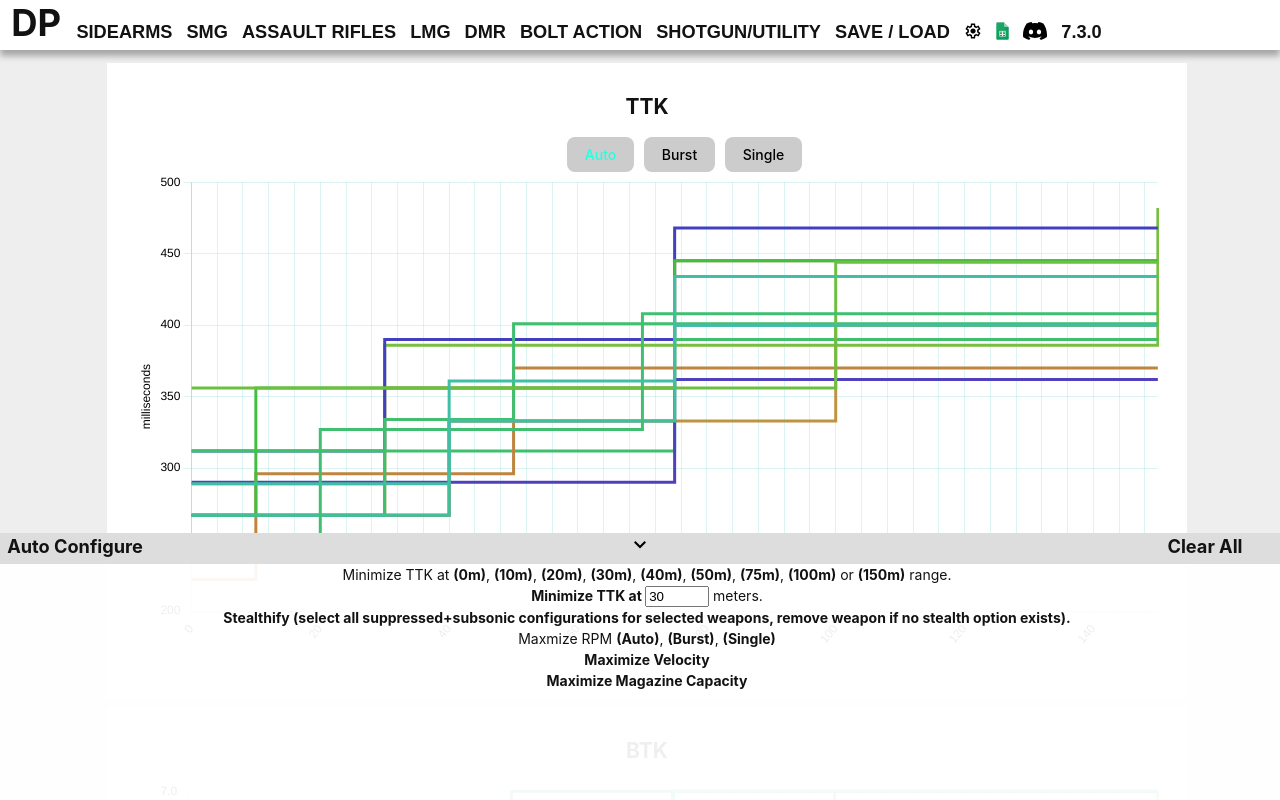
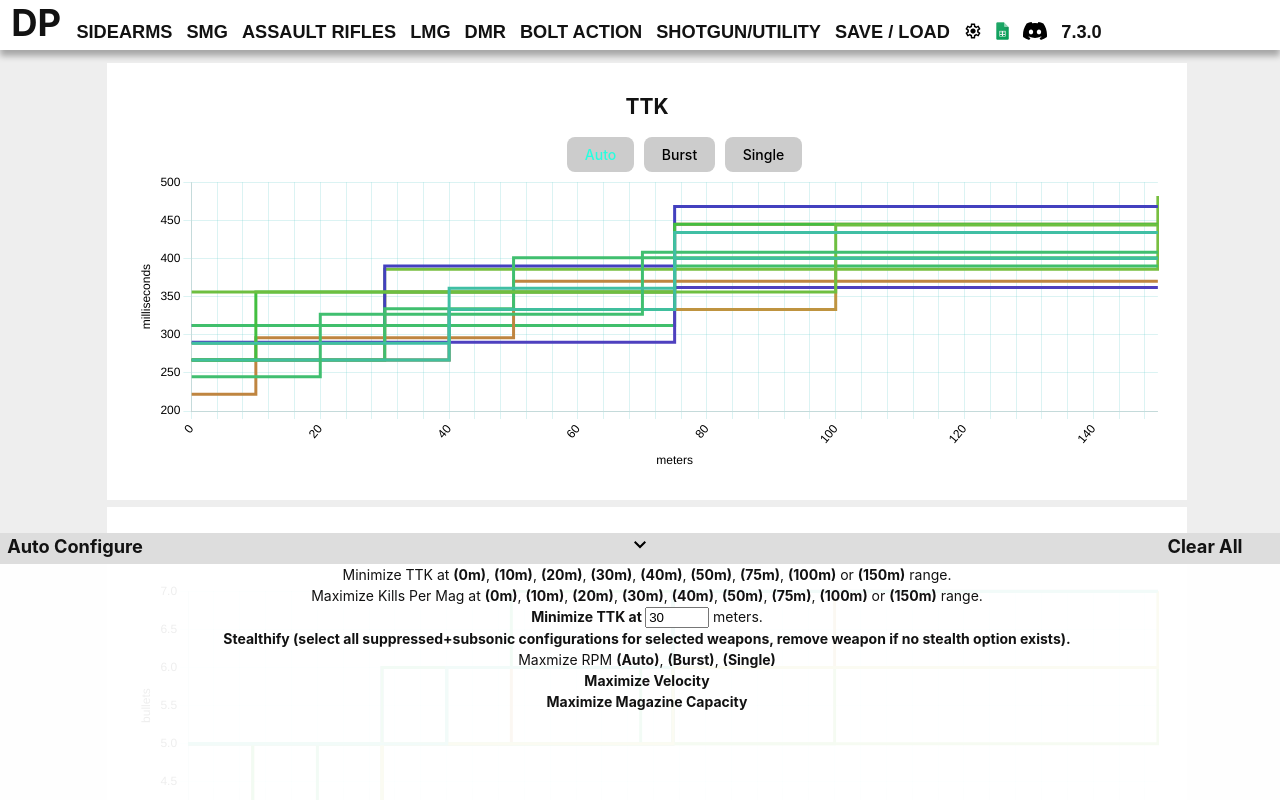
Before and after one commit to keipes/diceplz, a React (Vite) app: page / in a window 1280 px wide. Both pictures are taken after a click on the element "Auto Configure". Shown: the top 800 px of the page. Built offline with nearby package versions, Linux system fonts and the light colour scheme.

Commit message:
Add kills-per-mag chart

```diff
--- a/src/Components/App.css
+++ b/src/Components/App.css
@@ -18,7 +18,7 @@
 .chart-container {
   position: relative;
   /* height: 30vh; */
-  height: 500px;
+  height: 300px;
   width: 80vw;
   max-width: 1280px;
 }
--- a/src/Components/App.tsx
+++ b/src/Components/App.tsx
@@ -19,7 +19,6 @@ import {
   BarController,
   // Legend,
 } from "chart.js";
-import { GetStatsForConfiguration } from "../Data/WeaponData.ts";
 import VelocityChart from "./Charts/VelocityChart.tsx";
 import TopNav from "./Nav/TopNav.tsx";
 import {
@@ -42,6 +41,7 @@ import {
   StatScorer,
   WeaponConfigurations,
 } from "../Data/WeaponConfiguration.ts";
+import KillsPerMagChart from "./Charts/KillsPerMagChart.tsx";
 
 ChartJS.register(
   CategoryScale,
@@ -251,7 +251,6 @@ function App() {
             <TTKChart
               weaponConfigurations={weaponConfigurations}
               settings={settings}
-              rpmSelector={"rpmAuto"}
               modifiers={modifiers}
               title={"TTK"}
             />
@@ -260,22 +259,6 @@ function App() {
               modifiers={modifiers}
               settings={settings}
             />
-            {/* <TTKChart
-            weaponConfigurations={weaponConfigurations}
-            requiredRanges={requiredRanges}
-            highestRangeSeen={highestRangeSeen}
-            rpmSelector={"rpmSingle"}
-            modifiers={modifiers}
-            title={"TTK Single"}
-          />
-          <TTKChart
-            weaponConfigurations={weaponConfigurations}
-            requiredRanges={requiredRanges}
-            highestRangeSeen={highestRangeSeen}
-            rpmSelector={"rpmBurst"}
-            modifiers={modifiers}
-            title={"TTK Burst"}
-          /> */}
             <DamageChart
               weaponConfigurations={weaponConfigurations}
               modifiers={modifiers}
@@ -297,6 +280,11 @@ function App() {
               weaponConfigurations={weaponConfigurations}
               settings={settings}
             />
+            <KillsPerMagChart
+              weaponConfigurations={weaponConfigurations}
+              settings={settings}
+              modifiers={modifiers}
+            ></KillsPerMagChart>
           </div>
         </ThemeContext.Provider>
       </ConfiguratorContext.Provider>
--- /dev/null
+++ b/src/Components/Charts/KillsPerMagChart.tsx
@@ -0,0 +1,165 @@
+import { Line } from "react-chartjs-2";
+import type { ChartData, ChartOptions } from "chart.js";
+import StringHue, { ConfigAmmoColor } from "../../Util/StringColor.ts";
+import { GetStatsForConfiguration } from "../../Data/WeaponData.ts";
+import { WeaponConfiguration } from "../WeaponConfigurator/WeaponConfigurator.tsx";
+import { ConfigDisplayName } from "../../Util/LabelMaker.ts";
+import { Modifiers } from "../../Data/ConfigLoader.ts";
+import { BTK } from "../../Util/Conversions.ts";
+import RequiredRanges from "../../Util/RequiredRanges.ts";
+import ChartHeader from "./ChartHeader.tsx";
+import { Settings } from "../../Data/SettingsLoader.ts";
+import { useContext } from "react";
+import { ThemeContext } from "../App.tsx";
+import { GenerateScales } from "../../Util/ChartCommon.ts";
+import { GetCapacity } from "./SharedTypes.ts";
+
+interface KillsPerMagChartProps {
+  weaponConfigurations: Map<string, WeaponConfiguration>;
+  modifiers: Modifiers;
+  settings: Settings;
+}
+
+function KillsPerMagChart(props: KillsPerMagChartProps) {
+  const theme = useContext(ThemeContext);
+  const datasets = [];
+  const requiredRanges = RequiredRanges(
+    props.weaponConfigurations,
+    (config, damage) => {
+      return BTK(config, props.modifiers, damage);
+    }
+  );
+  const highestRangeSeen = Math.max(...requiredRanges);
+  const configColors = new Map();
+  for (const [_id, config] of props.weaponConfigurations) {
+    if (!config.visible) continue;
+    const stats = GetStatsForConfiguration(config);
+    const data = [];
+    let lastDamage = 0;
+    let lastRange = 0;
+    let range = 0;
+    let damage = 0;
+    for (let dropoff of stats.dropoffs) {
+      damage = Math.floor(
+        GetCapacity({
+          config: config,
+          stats: stats,
+        }) / BTK(config, props.modifiers, dropoff.damage)
+      );
+      range = dropoff.range;
+      for (let i = lastRange + 1; i < range; i++) {
+        if (requiredRanges.has(i)) {
+          data.push(lastDamage);
+        } else {
+          data.push(null);
+        }
+      }
+      lastDamage = damage;
+      lastRange = range;
+      if (requiredRanges.has(range)) {
+        data.push(lastDamage);
+      } else {
+        data.push(null);
+      }
+    }
+    if (damage > 0) {
+      for (let i = range + 1; i < highestRangeSeen; i++) {
+        if (requiredRanges.has(i)) {
+          data.push(damage);
+        } else {
+          data.push(null);
+        }
+      }
+      if (range != highestRangeSeen) {
+        data.push(damage);
+      }
+    }
+    const label = ConfigDisplayName(config);
+    if (props.settings.useAmmoColorsForGraph) {
+      configColors.set(label, ConfigAmmoColor(config));
+    } else {
+      configColors.set(label, "hsl(" + StringHue(label) + ", 50%, 50%)");
+    }
+    datasets.push({
+      label: label,
+      data: data,
+      fill: false,
+      borderColor: configColors.get(label),
+      tension: 0.1,
+      stepped: true,
+    });
+  }
+
+  const labels = [];
+  for (let i = 0; i <= highestRangeSeen; i++) {
+    if (requiredRanges.has(i) || i == highestRangeSeen) {
+      labels.push(i);
+    } else {
+      labels.push("");
+    }
+  }
+  const chartData: ChartData<"line"> = {
+    labels: labels,
+    datasets: datasets,
+  };
+  const options: ChartOptions<"line"> = {
+    maintainAspectRatio: false,
+    animation: false,
+    spanGaps: true,
+    interaction: {
+      intersect: false,
+      mode: "index",
+    },
+    elements: {
+      point: {
+        radius: 0,
+      },
+    },
+    plugins: {
+      tooltip: {
+        backgroundColor: theme.tooltipBg,
+        bodyColor: theme.tooltipBody,
+        titleColor: theme.tooltipTitle,
+        position: "myCustomPositioner",
+        itemSort: function (a, b) {
+          return (b.raw as number) - (a.raw as number);
+        },
+        callbacks: {
+          labelColor: (ctx) => {
+            return {
+              borderColor: theme.highlightColor,
+              backgroundColor: configColors.get(ctx.dataset.label),
+            };
+          },
+          title: function (ctx) {
+            const index = ctx[0].dataIndex;
+            return index == highestRangeSeen
+              ? String(ctx[0].dataIndex) + "+ meters"
+              : String(ctx[0].dataIndex) + " meters";
+          },
+          label: function (ctx) {
+            let label = ctx.dataset.label || "";
+            if (label) {
+              label += ": ";
+            }
+            if (ctx.parsed.y !== null) {
+              label += ctx.parsed.y;
+            }
+            return label;
+          },
+        },
+      },
+    },
+    scales: GenerateScales("meters", "kills", theme.highlightColor),
+  };
+  return (
+    <div className="chart-outer-container">
+      <ChartHeader title={"Kills Per Magazine"} description="" />
+      <div className="chart-container">
+        <Line data={chartData} options={options} />
+      </div>
+    </div>
+  );
+}
+
+export default KillsPerMagChart;
--- a/src/Components/Charts/SharedTypes.ts
+++ b/src/Components/Charts/SharedTypes.ts
@@ -1,9 +1,23 @@
 import { WeaponConfiguration } from "../WeaponConfigurator/WeaponConfigurator";
-import { WeaponStats } from "../../Data/WeaponData";
+import { GetWeaponByName, WeaponStats } from "../../Data/WeaponData";
 
 interface SortableWeaponData {
   config: WeaponConfiguration;
   stats: WeaponStats;
 }
 
+function GetCapacity(sWeapon: SortableWeaponData) {
+  const weapon = GetWeaponByName(sWeapon.config.name);
+  if (weapon.ammoStats) {
+    const ammoStat = weapon.ammoStats[sWeapon.config.ammoType];
+    if (ammoStat) {
+      if (ammoStat.magSize) {
+        return ammoStat.magSize;
+      }
+    }
+  }
+  return 0;
+}
+
 export type { SortableWeaponData };
+export { GetCapacity };
--- a/src/Components/Charts/TTKChart.tsx
+++ b/src/Components/Charts/TTKChart.tsx
@@ -18,7 +18,6 @@ import { GenerateScales } from "../../Util/ChartCommon.ts";
 
 interface TTKChartProps {
   weaponConfigurations: Map<String, WeaponConfiguration>;
-  rpmSelector: string;
   title: string;
   modifiers: Modifiers;
   settings: Settings;
--- a/src/Components/WeaponConfigurator/AutoConfigure.tsx
+++ b/src/Components/WeaponConfigurator/AutoConfigure.tsx
@@ -1,6 +1,6 @@
 import { Modifiers } from "../../Data/ConfigLoader";
 import { GetWeaponByName } from "../../Data/WeaponData";
-import { TTK } from "../../Util/Conversions";
+import { KillsPerMag, TTK } from "../../Util/Conversions";
 import { ConfiguratorContext } from "../App";
 import "./AutoConfigure.css";
 import {
@@ -10,6 +10,7 @@ import {
   useState,
   MouseEvent,
 } from "react";
+import { WeaponConfiguration } from "./WeaponConfigurator";
 
 interface AutoConfigureProps {
   modifiers: Modifiers;
@@ -40,6 +41,22 @@ function AutoConfigure(props: AutoConfigureProps) {
   function getRangeScorer(range: number): MouseEventHandler {
     return (_: MouseEvent<HTMLElement>) => {
       minimizeTTK(range);
+    };
+  }
+  function maximizeKillsPerMag(range: number) {
+    configurator.Maximizer((config, stat) => {
+      let statConfig: WeaponConfiguration = {
+        name: config.name,
+        barrelType: stat.barrelType,
+        ammoType: stat.ammoType,
+        visible: config.visible,
+      };
+      return KillsPerMag(statConfig, props.modifiers, range);
+    });
+  }
+  function getKillsPerMagScorer(range: number): MouseEventHandler {
+    return (_: MouseEvent<HTMLElement>) => {
+      maximizeKillsPerMag(range);
     };
   }
   return (
@@ -80,6 +97,47 @@ function AutoConfigure(props: AutoConfigureProps) {
           </span>
           {" or "}
           <span className={clickClass} onClick={getRangeScorer(150)}>
+            <>(150m)</>
+          </span>
+          {" range."}
+        </>
+      </Configurer>
+      <Configurer>
+        <>
+          {"Maximize Kills Per Mag at "}
+          <span className={clickClass} onClick={getKillsPerMagScorer(0)}>
+            <>(0m)</>
+          </span>
+          {", "}
+          <span className={clickClass} onClick={getKillsPerMagScorer(10)}>
+            <>(10m)</>
+          </span>
+          {", "}
+          <span className={clickClass} onClick={getKillsPerMagScorer(20)}>
+            <>(20m)</>
+          </span>
+          {", "}
+          <span className={clickClass} onClick={getKillsPerMagScorer(30)}>
+            <>(30m)</>
+          </span>
+          {", "}
+          <span className={clickClass} onClick={getKillsPerMagScorer(40)}>
+            <>(40m)</>
+          </span>
+          {", "}
+          <span className={clickClass} onClick={getKillsPerMagScorer(50)}>
+            <>(50m)</>
+          </span>
+          {", "}
+          <span className={clickClass} onClick={getKillsPerMagScorer(40)}>
+            <>(75m)</>
+          </span>
+          {", "}
+          <span className={clickClass} onClick={getKillsPerMagScorer(50)}>
+            <>(100m)</>
+          </span>
+          {" or "}
+          <span className={clickClass} onClick={getKillsPerMagScorer(150)}>
             <>(150m)</>
           </span>
           {" range."}
--- a/src/Util/Conversions.ts
+++ b/src/Util/Conversions.ts
@@ -1,6 +1,6 @@
 import { Modifiers } from "../Data/ConfigLoader";
 import { WeaponConfiguration } from "../Components/WeaponConfigurator/WeaponConfigurator";
-import { GetWeaponByName } from "../Data/WeaponData";
+import { GetStatsForConfiguration, GetWeaponByName } from "../Data/WeaponData";
 
 const pelletMultiplier = (config: WeaponConfiguration) => {
   const weapon = GetWeaponByName(config.name);
@@ -43,4 +43,39 @@ const BTK = (
   );
 };
 
-export { TTK, BTK };
+const DamageAtRange = (config: WeaponConfiguration, range: number) => {
+  let damage = 0;
+  const stat = GetStatsForConfiguration(config);
+  for (const dropoff of stat.dropoffs) {
+    if (dropoff.range <= range) {
+      damage = dropoff.damage;
+    } else {
+      break;
+    }
+  }
+  return damage;
+};
+
+const MagazineCapacity = (config: WeaponConfiguration) => {
+  const weapon = GetWeaponByName(config.name);
+  if (weapon.ammoStats) {
+    const ammoStat = weapon.ammoStats[config.ammoType];
+    if (ammoStat) {
+      if (ammoStat.magSize) {
+        return ammoStat.magSize;
+      }
+    }
+  }
+  return 0;
+};
+
+const KillsPerMag = (
+  config: WeaponConfiguration,
+  modifiers: Modifiers,
+  range: number
+) => {
+  const btk = BTK(config, modifiers, DamageAtRange(config, range));
+  const magSize = MagazineCapacity(config);
+  return Math.floor(magSize / btk);
+};
+export { TTK, BTK, KillsPerMag };
```
